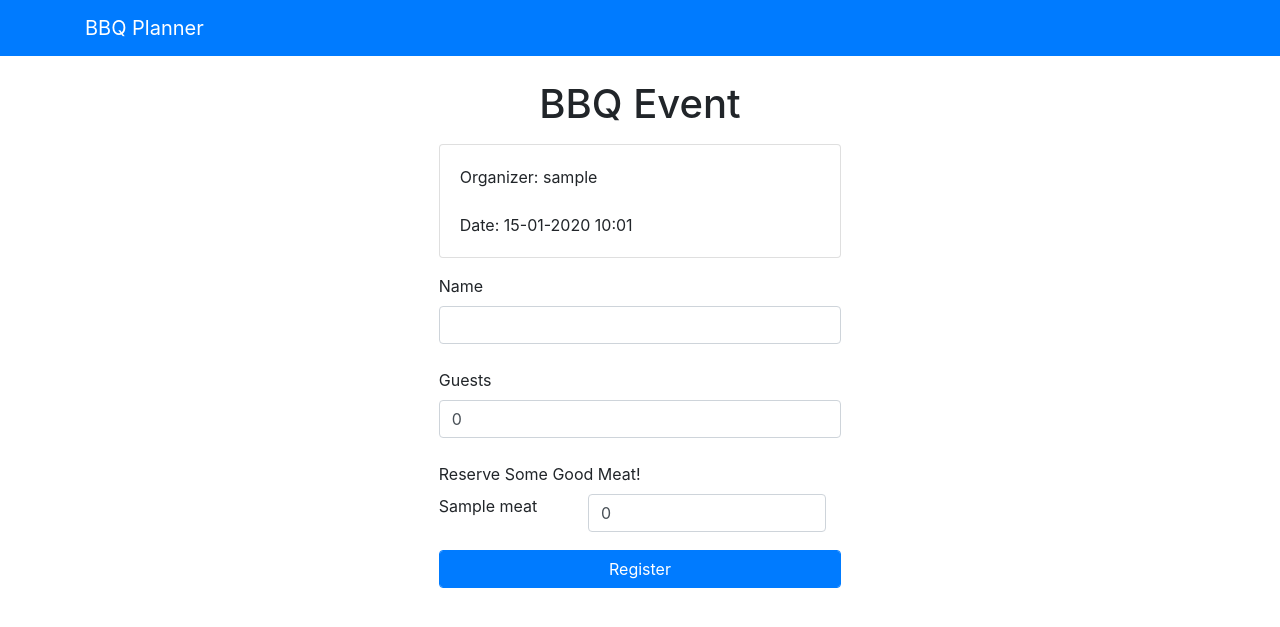
After one commit to ruudvandenboomen/BBQplanner, a Django app: page /planner/event/1 in a window 1280 px wide. The commit adds this page. Shown: the top 627 px of the page. Run offline with Django 3.2, Linux system fonts and the light colour scheme; tables that the repository leaves empty hold one stand-in row (values such as "Sample post"); some libraries are stand-ins or nearby versions.

Commit message:
Add create new event and register presence for event pages

```diff
--- a/planner/admin.py
+++ b/planner/admin.py
@@ -1,7 +1,8 @@
 from django.contrib import admin
 
-from .models import Visitor, BBQEvent, Meat
+from .models import Visitor, BBQEvent, Meat, MeatReservation
 
 admin.site.register(Visitor)
 admin.site.register(BBQEvent)
 admin.site.register(Meat)
+admin.site.register(MeatReservation)
--- a/planner/models.py
+++ b/planner/models.py
@@ -1,18 +1,25 @@
 from django.db import models
 from django.contrib.auth.models import User
 
+
 class Meat(models.Model):
     name = models.CharField(max_length=200)
-    def __str__(self):
-        return self.name
+
+
+class MeatReservation(models.Model):
+    meat = models.ForeignKey(Meat, on_delete=models.CASCADE)
+    quantity = models.IntegerField(default=0)
+
+
+class Visitor(models.Model):
+    name = models.CharField(max_length=200)
+    guests = models.IntegerField(default=0)
+    meat_reservations = models.ManyToManyField(MeatReservation)
+
 
 class BBQEvent(models.Model):
     organizer = models.ForeignKey(User, on_delete=models.CASCADE)
     date = models.DateTimeField('event date')
     share_link = models.CharField(max_length=200)
     available_meat = models.ManyToManyField(Meat)
-
-class Visitor(models.Model):
-    name = models.CharField(max_length=200)
-    guests = models.IntegerField(default=0)
-    selected_meats = models.ManyToManyField(Meat)
+    visitors = models.ManyToManyField(Visitor)
--- a/planner/templates/partials/_navbar.html
+++ b/planner/templates/partials/_navbar.html
@@ -1,6 +1,8 @@
 <nav class="navbar navbar-dark bg-primary mb-4">
     <div class="container">
         <a href="/" class="navbar-brand">BBQ Planner</a>
+        {% if user.is_authenticated %}
         <a href="{% url 'planner:logout' %}" class="navbar-brand float-right">Logout</a>
+        {% endif %}
     </div>
 </nav>
--- /dev/null
+++ b/planner/templates/planner/get_event.html
@@ -0,0 +1,36 @@
+{% extends 'base.html' %}
+
+{% block content %}
+
+{% if error_message %}
+<p class="alert alert-danger"><strong>{{ error_message }}</strong></p>
+{% endif %}
+{% if success_message %}
+<p class="alert alert-success"><strong>{{ success_message }}</strong></p>
+{% endif %}
+
+<h1 class="text-center mb-3">BBQ Event</h1>
+
+<div class="card mb-3">
+    <div class="card-body">
+        <div>Organizer: {{ event.organizer }}</div><br>
+        <div>Date: {{ event.date | date:'d-m-Y H:m' }}</div>
+    </div>
+</div>
+
+<form action="" method="post">
+    {% csrf_token %}
+    <div>
+        <label for="name">Name</label><br>
+        <input class="form-control" type="name" name="name" id="name"><br>
+        <label for="guests">Guests</label><br>
+        <input class="form-control" value="0" min="0" type="number" name="guests" id="guests"><br>
+        <label for="meat">Reserve Some Good Meat!</label><br>
+        {% for meat in event.available_meat.all %}
+        <label for="{{ meat.name }}">{{ meat.name }}</label>
+        <div class="col-sm-8 float-right"><input class="form-control" value="0" min="0" type="number" name="{{ meat.name }}" id="{{ meat.name }}"></div><br><br>
+        {% endfor %}
+    </div>
+    <input class="btn btn-primary form-control" type="submit" value="Register"><br><br>
+</form>
+{% endblock %}
--- a/planner/templates/planner/login.html
+++ b/planner/templates/planner/login.html
@@ -12,9 +12,9 @@
         <label for="username">Username</label><br>
         <input class="form-control" type="text" name="username" id="username"><br>
         <label for="password">Password</label><br>
-        <input class="form-control" type="text" name="password" id="password"><br>
+        <input class="form-control" type="password" name="password" id="password"><br>
     </div>
     <input class="btn btn-primary form-control" type="submit" value="Login"><br>
-    <a href="">Don't have an account yet?</a>
+    <a href="{% url 'planner:register' %}">Don't have an account yet?</a>
 </form>
 {% endblock %}
--- a/planner/templates/planner/register.html
+++ b/planner/templates/planner/register.html
@@ -14,9 +14,9 @@
         <label for="email">Email</label><br>
         <input class="form-control" type="text" name="email" id="email"><br>
         <label for="password">Password</label><br>
-        <input class="form-control" type="text" name="password" id="password"><br>
+        <input class="form-control" type="password" name="password" id="password"><br>
     </div>
-    <input class="btn btn-primary form-control" type="submit" value="Login"><br>
-    <a href="">Don't have an account yet?</a>
+    <input class="btn btn-primary form-control" type="submit" value="Register"><br>
+    <a href="{% url 'planner:login' %}">Already have an account?</a>
 </form>
 {% endblock %}
--- a/planner/urls.py
+++ b/planner/urls.py
@@ -8,4 +8,6 @@ urlpatterns = [
     path('register', views.register_view, name='register'),
     path('logout', views.logout_view, name='logout'),
     path('events', views.events_view, name='events'),
+    path('event/new', views.new_event_view, name='new_event'),
+    path('event/<int:event_id>', views.get_event, name='get_event'),
 ]
--- a/planner/views.py
+++ b/planner/views.py
@@ -1,20 +1,112 @@
-from django.shortcuts import get_object_or_404, render
+from django.shortcuts import get_object_or_404, render, redirect
 from django.http import HttpResponseRedirect, HttpResponse
 from django.urls import reverse
 from django.template import loader
 from django.contrib.auth import authenticate, login, logout
 from django.contrib.auth.models import User
+from django import forms
+from datetime import datetime
+from django.db import IntegrityError
 
-from .models import Visitor, BBQEvent, Meat
+from .models import Visitor, BBQEvent, Meat, MeatReservation
+
 
 def events_view(request):
     if request.user.is_authenticated:
         events = BBQEvent.objects.filter(organizer=request.user.id)
+        for event in events:
+            event.total_visitors = len(event.visitors.all())
+            event.reserved_meat = {}
+            for visitor in event.visitors.all():
+                event.total_visitors += visitor.guests
+                for meat_reservation in visitor.meat_reservations.all():
+                    event.reserved_meat[meat_reservation.meat.name] = meat_reservation.quantity
         return render(request, 'planner/events.html', {
             'events': events,
         })
     else:
         return HttpResponseRedirect(reverse('planner:login'))
+
+
+class NewEventForm(forms.Form):
+    date = forms.DateTimeField()
+    time = forms.TimeField()
+    OPTIONS = ()
+    for meat in Meat.objects.all():
+        OPTIONS += ((meat.name, meat.name),)
+    meat_types = forms.MultipleChoiceField(
+        widget=forms.SelectMultiple, choices=OPTIONS)
+
+
+def new_event_view(request):
+    if request.user.is_authenticated:
+        if request.method == 'POST':
+            form = NewEventForm(request.POST)
+            if form.is_valid():
+                date = form.cleaned_data['date']
+                time = form.cleaned_data['time']
+                meat = form.cleaned_data['meat_types']
+                available_meat = []
+                for meat_name in meat:
+                    available_meat.append(Meat.objects.get(name=meat_name))
+                date = date.replace(hour=time.hour, minute=time.minute)
+                event = BBQEvent(organizer=request.user, date=date)
+                event.save()
+                event.available_meat.set(available_meat)
+                event.share_link = f'http://127.0.0.1:8000/planner/event/{event.id}'
+                event.save()
+                context = {
+                'success_message': "Event Created!",
+                'available_meat': Meat.objects.all()
+                }
+            template = loader.get_template('planner/new_event.html')
+            return HttpResponse(template.render(context, request))
+            context = {
+                'error_message': "Invalid form",
+                'available_meat': Meat.objects.all()
+            }
+            template = loader.get_template('planner/new_event.html')
+            return HttpResponse(template.render(context, request))
+        else:
+            context = {
+                'form': NewEventForm(),
+                'available_meat': Meat.objects.all()
+            }
+            template = loader.get_template('planner/new_event.html')
+            return HttpResponse(template.render(context, request))
+    else:
+        return HttpResponseRedirect(reverse('planner:login'))
+
+
+def get_event(request, event_id):
+    event = get_object_or_404(BBQEvent, pk=event_id)
+    if request.method == 'POST':
+        name = request.POST['name']
+        guests = request.POST['guests']
+        meat_reservations = []
+        for meat in event.available_meat.all():
+            if request.POST[meat.name]:
+                meat_reservation = MeatReservation(
+                    meat=meat, quantity=int(request.POST[meat.name]))
+                meat_reservation.save()
+                meat_reservations.append(meat_reservation)
+        visitor = Visitor(name=name, guests=guests)
+        visitor.save()
+        visitor.meat_reservations.set(meat_reservations)
+        event.visitors.add(visitor)
+        context = {
+            'success_message': "Registration successful!",
+            'event': event
+        }
+        template = loader.get_template('planner/get_event.html')
+        return HttpResponse(template.render(context, request))
+    else:
+        context = {
+            'event': event
+        }
+        template = loader.get_template('planner/get_event.html')
+        return HttpResponse(template.render(context, request))
+
 
 def login_view(request):
     if request.method == 'POST':
@@ -24,7 +116,7 @@ def login_view(request):
         if user is not None:
             login(request, user)
             # Redirect to a success page.
-            return events_view(request)
+            return redirect('planner:events')
         else:
             # Return an 'invalid login' error message.
             return render(request, 'planner/login.html', {
@@ -34,26 +126,26 @@ def login_view(request):
         template = loader.get_template('planner/login.html')
         return HttpResponse(template.render({}, request))
 
+
 def logout_view(request):
     logout(request)
     return HttpResponseRedirect(reverse('planner:login'))
+
 
 def register_view(request):
     if request.method == 'POST':
         username = request.POST['username']
         email = request.POST['email']
         password = request.POST['password']
-        user = User.objects.create_user(username, email, password)
 
-        if user is not None:
-            login(request, user)
-            # Redirect to a success page.
-            return HttpResponseRedirect(reverse('planner:events'))
-        else:
-            # Return an 'invalid login' error message.
-            return render(request, 'planner/login.html', {
-                'error_message': "Wrong login credentials.",
+        try:
+            user = User.objects.create_user(username, email, password)
+        except IntegrityError as e:
+            return render(request, 'planner/register.html', {
+                'error_message': e.__cause__,
             })
+        login(request, user)
+        return redirect('planner:events')
     else:
         template = loader.get_template('planner/register.html')
         return HttpResponse(template.render({}, request))
```
Also changed, not shown: planner/templates/planner/events.html (+13 -5 lines), planner/templates/planner/new_event.html (added, +34 -0 lines), planner/migrations/0003_bbqevent_visitors.py (added), planner/migrations/0004_auto_20200314_1102.py (added), planner/migrations/0005_auto_20200314_1248.py (added).
